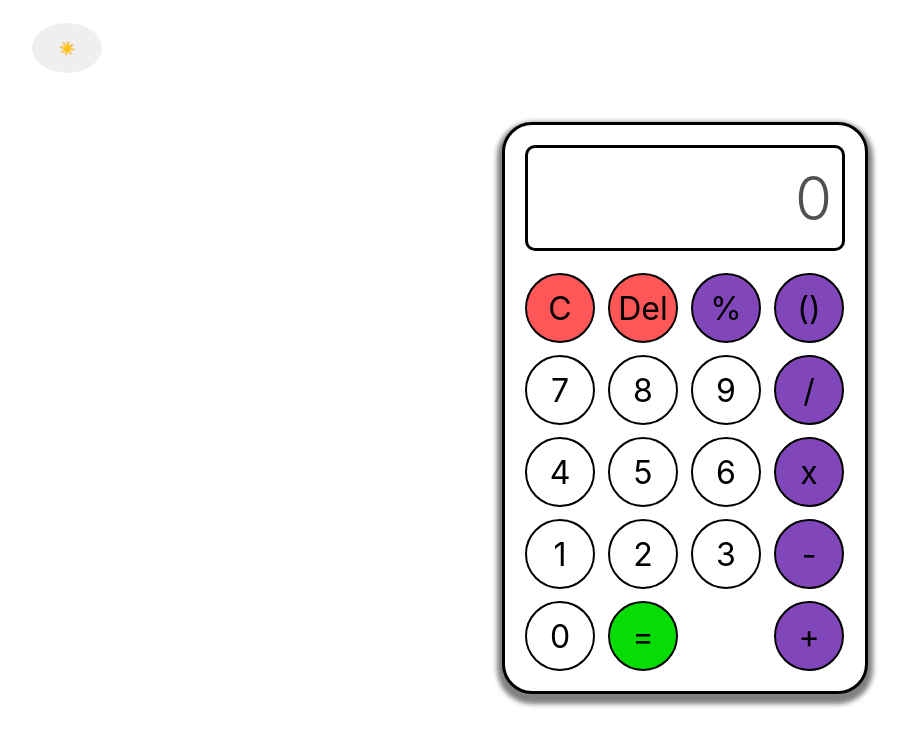
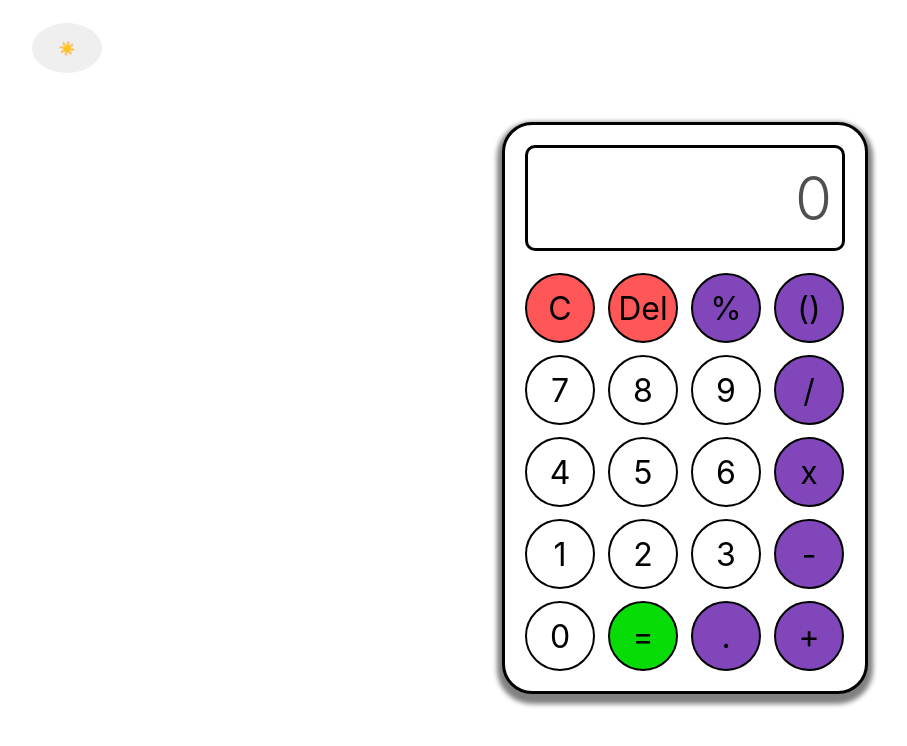
Before and after one commit to SarGuru77/calsy-calculator-, a plain HTML site: page index.html in a window 1280 px wide. Shown: the whole page, without its empty margins (190-1097 px from the left). Drawn offline with Linux system fonts and the light colour scheme.

Commit message:
Fix HTML encoding issues in index.html

```diff
--- a/index.html
+++ b/index.html
@@ -38,7 +38,8 @@
 
              <button onclick="display('0')">0</button>
              <button id="equal" onclick="equal()"  style="grid-column:span  ; background-color: rgb(7, 220, 7);">=</button>
-             <br>
+             <button  style="background-color: rgb(129, 70, 185);"  onclick="display('.')">.</button>
+
             <button  style="background-color: rgb(129, 70, 185);"  onclick="display('+')">+</button>
 
 </div>
```
